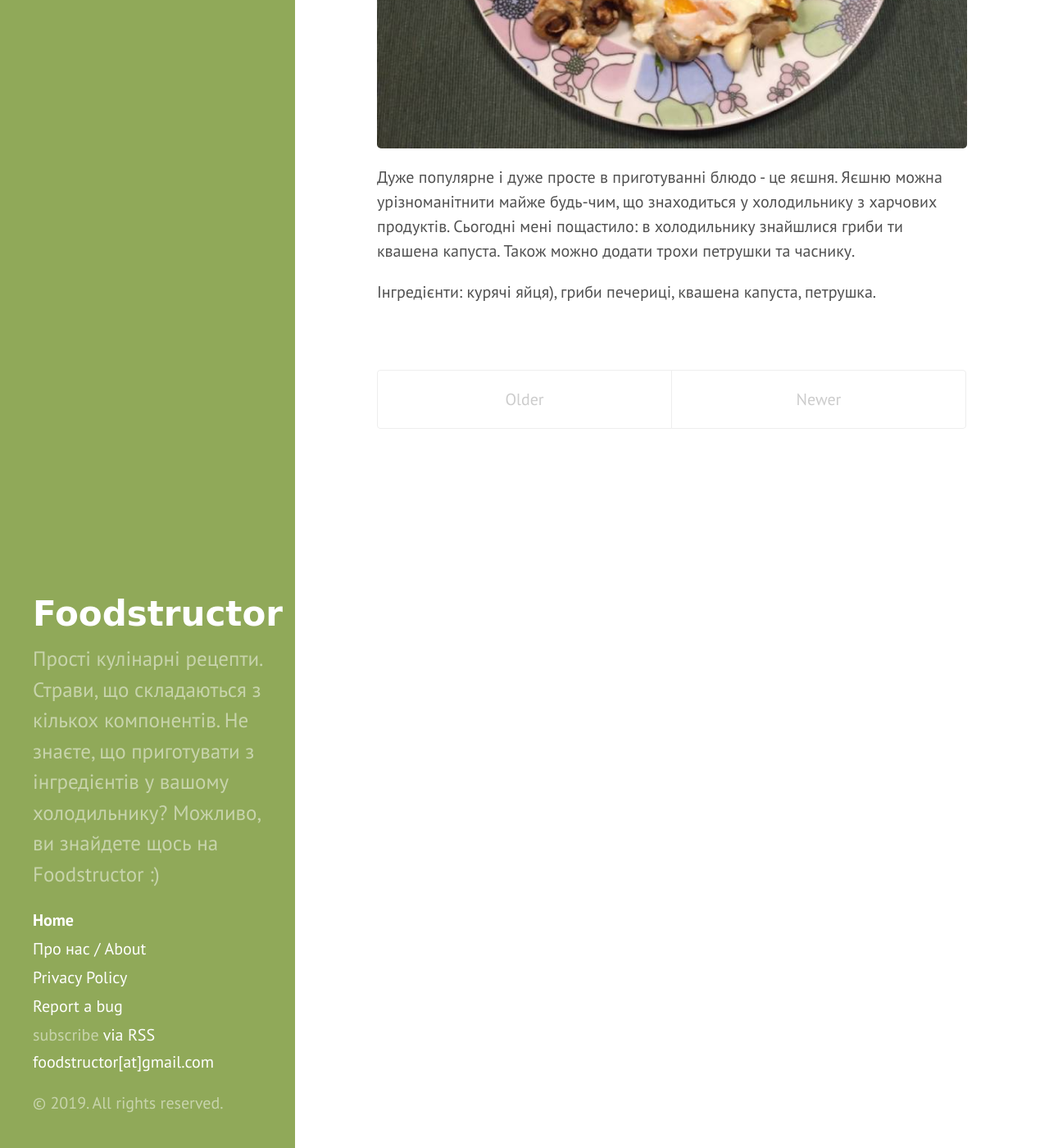
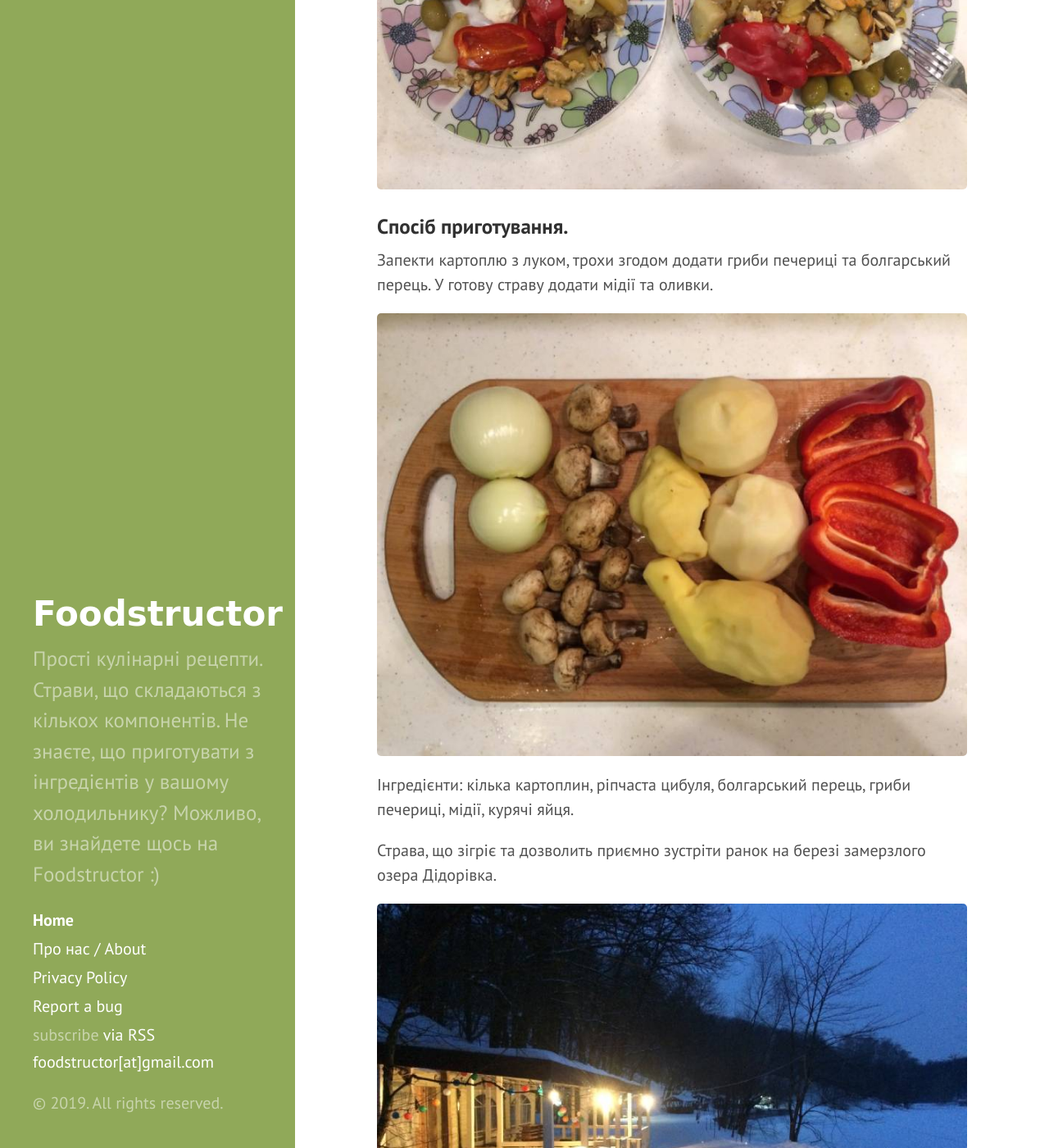
Before and after one commit to foodstructor/foodstructor.github.io, a Jekyll site: the page built from index.html, in a window 1280 px wide and 1400 px high, scrolled down 539 px. Shown: the whole window at 82% size. Built offline with Jekyll 4.4.1, drawn with Linux system fonts in a browser that asks for light colours; the list of posts is cut into pages by our own code; some of the changed text lies outside the part shown.

Commit message:
Add post

```diff
--- /dev/null
+++ b/_posts/2019-01-14-pechena kartoplia-z-hrybamy-bolharskym-pertsem-ta-midiiamy.md
@@ -0,0 +1,19 @@
+---
+layout: post
+title:  "Печена картопля з грибами, болгарським перцем та мідіями"
+date:   2019-01-14
+categories: potatoes mushrooms bell-pepper mussels
+---
+![Печена картопля з грибами, болгарським перцем та мідіями]({{ site.url }}/public/images/2019-01-14-pechena kartoplia-z-hrybamy-bolharskym-pertsem-ta-midiiamy.jpg "Печена картопля з грибами, болгарським перцем та мідіями")
+
+### Спосіб приготування.
+
+Запекти картоплю з луком, трохи згодом додати гриби печериці та болгарський перець. У готову страву додати мідії та оливки.
+
+![Інгредієнти]({{ site.url }}/public/images/2019-01-14-kartoplia-perets-hryby-luk.jpg "Інгредієнти")
+
+Інгредієнти: кілька картоплин, ріпчаста цибуля, болгарський перець, гриби печериці, мідії, курячі яйця.
+
+Страва, що зігріє та дозволить приємно зустріти ранок на березі замерзлого озера Дідорівка.
+
+![Ронок на березі замерзлого озера Дідорівка]({{ site.url }}/public/images/2019-01-14-didorivka.jpg "Ронок на березі замерзлого озера Дідорівка")
```
Also changed, not shown: _posts/2018-12-30-yaiechnia-z-tym-shcho-ye-v-kholodylnyku.md (+6 -2 lines), public/images/2019-01-07-yaiechnia-z-pomidoramy-ta-pecherytsiamy.jpg (added), public/images/2019-01-14-didorivka.jpg (added), public/images/2019-01-14-kartoplia-perets-hryby-luk.jpg (added), public/images/2019-01-14-pechena kartoplia-z-hrybamy-bolharskym-pertsem-ta-midiiamy.jpg (added).
